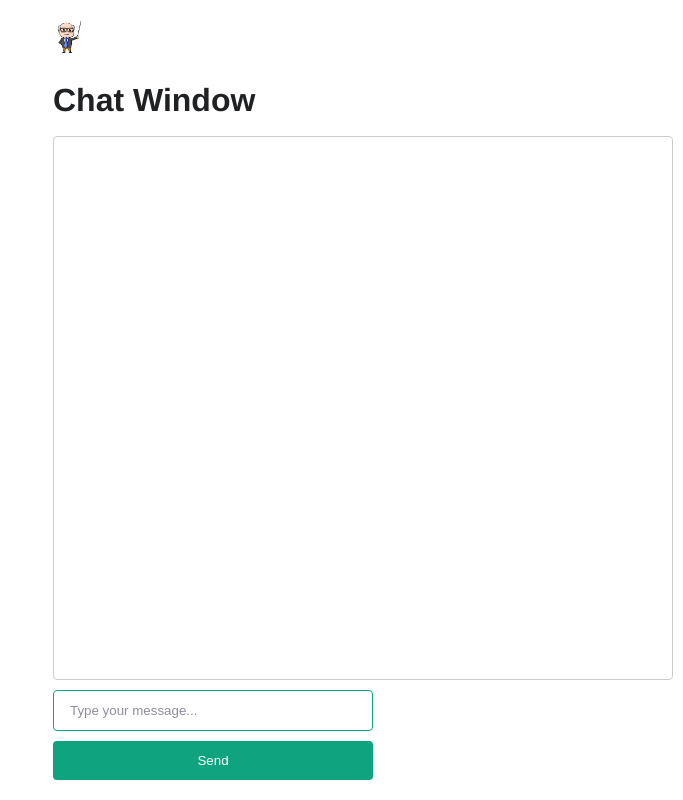
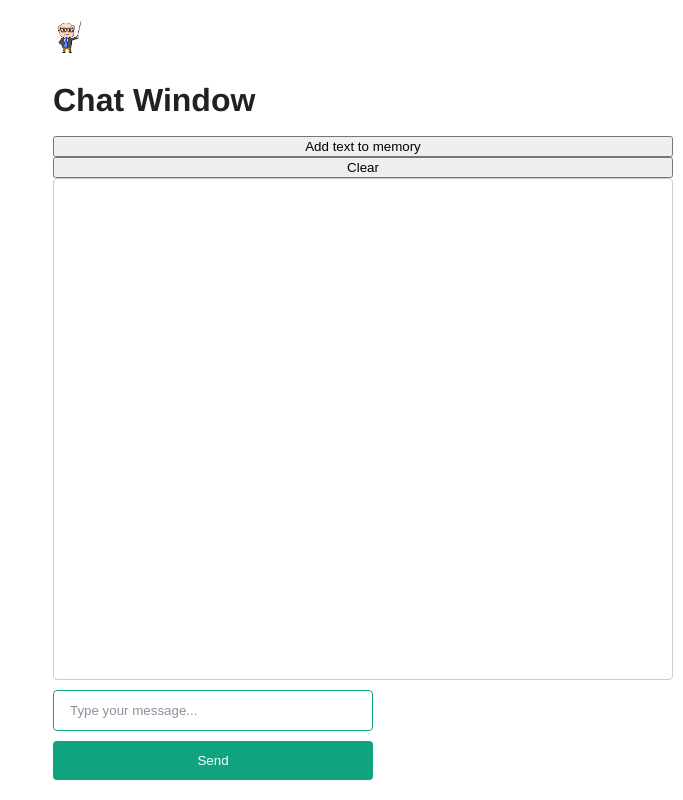
Before and after one commit to dallan5/pdf_chat, a Flask app: page / in a window 1280 px wide. Shown: the whole page, without its empty margins (597-1280 px from the left). Run offline with Flask 2, Linux system fonts and the light colour scheme; a map, chart or similar area stays blank; some libraries are stand-ins or nearby versions; some web fonts are replaced.

Commit message:
latest selected text is now stored and passed to flask when add text to memory is pressed

```diff
--- a/app.py
+++ b/app.py
@@ -5,6 +5,7 @@ from flask import Flask, request, render_template, jsonify
 app = Flask(__name__)
 openai.api_key = os.getenv("OPENAI_API_KEY")
 messages = list()
+text = ""
 
 def add_message(role, content):
     global messages
@@ -78,3 +79,13 @@ def index():
 
 
     return render_template("index.html", messages=messages)
+
+@app.route("/add_text_to_memory", methods=["POST"])
+def add_text_to_memory():
+    global text
+    if request.method == "POST":
+        data = request.json
+        if data.get("text", "") not in text:
+            text += data.get("text", "")
+        return jsonify({"message": "Text saved to memory."})
+    return jsonify({"message": "Invalid request."})
--- a/templates/index.html
+++ b/templates/index.html
@@ -1,6 +1,5 @@
 <!DOCTYPE html>
 <html lang="en">
-
 <head>
     <meta charset="UTF-8">
     <meta name="viewport" content="width=device-width, initial-scale=1.0">
@@ -36,6 +35,11 @@
         <div class="chat-container">
             <img src="{{ url_for('static', filename='tutor.png') }}" class="icon" />
             <h3>Chat Window</h3>
+
+            <!-- Button to save text to memory -->
+            <button id="add-button">Add text to memory</button>
+            <button id="clear-button">Clear</button>
+
             <div id="chat-window">
                 {% for message in messages %}
                     {% if loop.index > 1 %}
@@ -53,6 +57,9 @@
 
     <!-- Start of JavaScript -->
     <script>
+        //Global variable for selected text
+        let latestSelectedText = "";
+
         document.querySelector("form").addEventListener("submit", function(event){
             event.preventDefault(); // Stop the form from submitting
 
@@ -95,6 +102,32 @@
                 console.error("Error:", error);
             });
         });
+
+        // Add a click event listener to the "Save text to memory" button
+        document.getElementById("add-button").addEventListener("click", function () {
+            // Get the selected text
+
+            if (latestSelectedText) {
+
+                // Send an AJAX request to Flask to handle the selected text
+                fetch('/add_text_to_memory', {
+                    method: 'POST',
+                    headers: {
+                        'Content-Type': 'application/json',
+                    },
+                    body: JSON.stringify({ text: latestSelectedText }),
+                })
+                .then(response => response.json())
+                .then(data => {
+                    // Handle the response from the Flask server if needed
+                    console.log("Response from server:", data);
+                })
+                .catch(error => {
+                    console.error("Error:", error);
+                });
+            }
+        });
+
     </script>
 
     <script src="{{ url_for('static', filename='libs/PDFJSExpress/lib/webviewer.min.js') }}"></script>
@@ -129,7 +162,10 @@
                 //const pageNumber = event.pageNumber;
                 //const quads = event.quads;
                 //const text = await documentViewer.getText(pageNumber, quads);
-                console.log(selectedText);
+                if (selectedText) {
+                    latestSelectedText = selectedText
+                }
+                //console.log(selected_text);
             })
         });
     </script>
```
